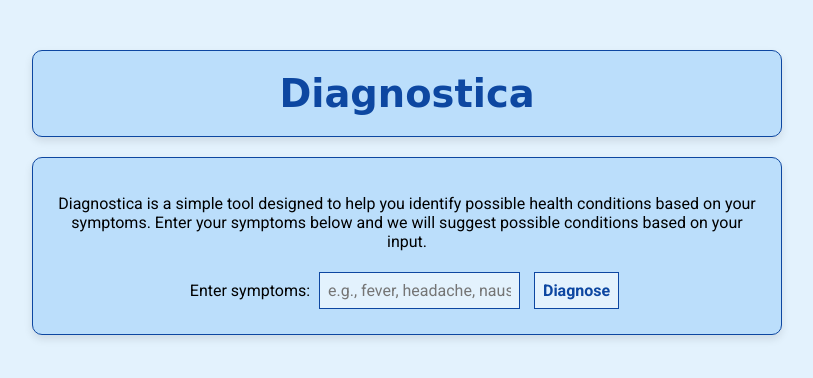
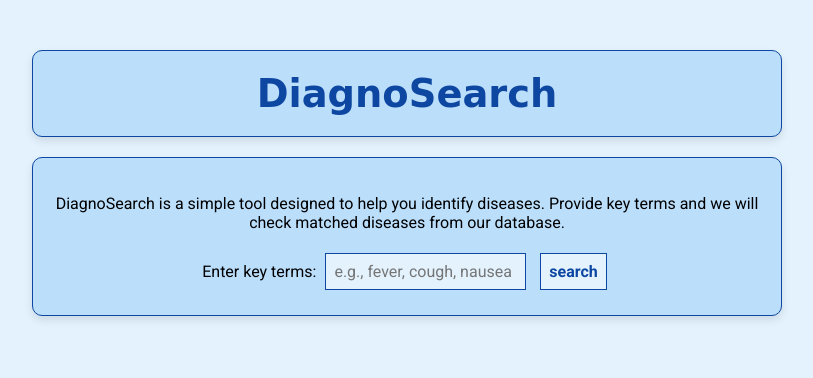
Before and after one commit to jayyy404/hello-flask, a Flask app: page / in a window 1280 px wide. Shown: the top 378 px of the page, without its empty margins (233-1046 px from the left). Run offline with Flask 2, Linux system fonts and the light colour scheme; parts of the project's set-up code (start-up, migrations or seed data) failed here and were passed over; some web fonts are replaced.

Commit message:
Update index.html

```diff
--- a/bautista/templates/index.html
+++ b/bautista/templates/index.html
@@ -3,30 +3,30 @@
 <head>
     <meta charset="UTF-8">
     <meta name="viewport" content="width=device-width, initial-scale=1.0">
-    <title>Diagnostica - Disease Diagnosis</title>
+    <title>DiagnoSearch - Disease Information</title>
     <link rel="stylesheet" href="{{ url_for('static', filename='styles.css') }}">
 </head>
 <body>
 
     <div class="title-container">
-        <h1>Diagnostica</h1>
+        <h1>DiagnoSearch</h1>
     </div>
 
     <div class="container">
         <p>
-            Diagnostica is a simple tool designed to help you identify possible health conditions based on your symptoms.
-            Enter your symptoms below and we will suggest possible conditions based on your input.
+            DiagnoSearch is a simple tool designed to help you identify diseases.
+            Provide key terms and we will check matched diseases from our database.
         </p>
 
         <form id="symptom-form">
-            <label for="symptoms">Enter symptoms:</label>
-            <input type="text" id="symptoms" name="symptoms" placeholder="e.g., fever, headache, nausea" required>
-            <button type="submit">Diagnose</button>
+            <label for="symptoms">Enter key terms:</label>
+            <input type="text" id="symptoms" name="symptoms" placeholder="e.g., fever, cough, nausea" required>
+            <button type="submit">search</button>
         </form>
 
         <div id="error" class="error"></div>
         <div id="results" style="display: none;">
-            <p>Based on your symptoms, you may have the following conditions:</p>
+            <p>The following diseases matched your input:</p>
             <ul id="disease-list"></ul>
         </div>
     </div>
```
